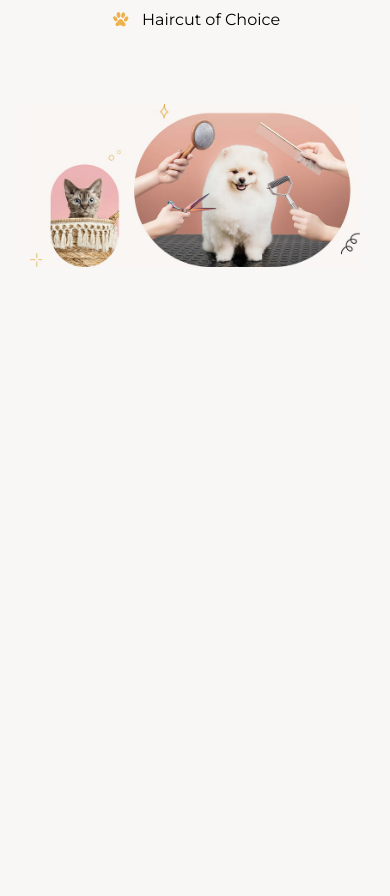
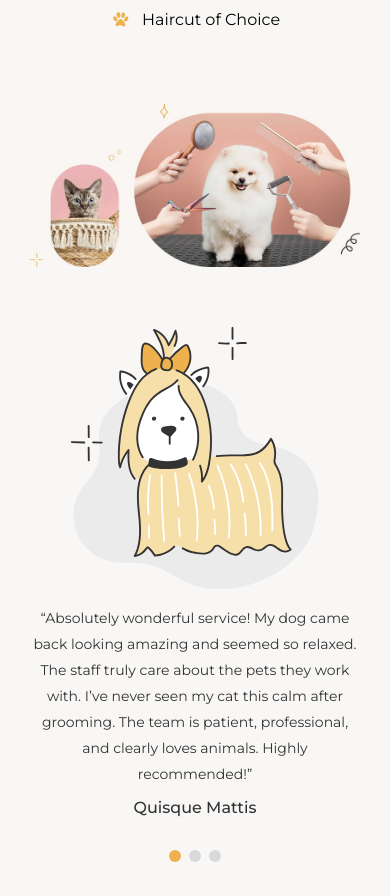
Before and after one commit to Sergei2010/pet-spa, a website built with Vite: page src/index.html in a window 390 px wide. Shown: the part 2643-3539 px from the top of the page. Before the commit the page ends 2940 px from the top, so only its background shows below. Built offline with nearby package versions, Linux system fonts and the light colour scheme; files whose address does not match are found by name.

Commit message:
feature: add slide section

```diff
--- /dev/null
+++ b/src/css/blocks/slide-item.css
@@ -0,0 +1,117 @@
+.slide-item {
+  display: flex !important;
+  flex-direction: column;
+  align-items: center;
+}
+
+.slide-item__img-wrapper {
+  margin-bottom: 46px;
+
+  @media (max-width: 1199px) {
+    margin-bottom: 26px;
+  }
+
+  @media (max-width: 767px) {
+    margin-bottom: 16px;
+  }
+}
+
+.slide-item__text {
+  max-width: 1140px;
+  margin-bottom: 31px;
+
+  font-size: 20px;
+  line-height: 200%;
+  text-align: center;
+  color: var(--333333);
+
+  @media (max-width: 1199px) {
+    margin-bottom: 20px;
+  }
+
+  @media (max-width: 767px) {
+    margin-bottom: 8px;
+
+    font-size: 14px;
+    line-height: 186%;
+  }
+}
+
+.slide-item__name {
+  font-weight: 500;
+  font-size: 32px;
+  line-height: 125%;
+  text-transform: capitalize;
+  text-align: center;
+  color: var(--333333);
+
+  @media (max-width: 1199px) {
+    font-size: 26px;
+    line-height: 154%;
+  }
+
+  @media (max-width: 767px) {
+
+    font-size: 16px;
+    line-height: 163%;
+  }
+}
+
+/* SWIPER */
+.swiper-button-prev,
+.swiper-button-next {
+
+  @media (max-width: 1199px) {
+    --swiper-navigation-top-offset: 107px;
+  }
+}
+
+.swiper-button-next.swiper-button-disabled,
+.swiper-button-prev.swiper-button-disabled {
+  opacity: 1 !important;
+  color: var(--333333) !important;
+
+  @media (max-width: 767px) {
+    display: none !important;
+  }
+}
+
+.swiper-button-prev,
+.swiper-rtl .swiper-button-next,
+.swiper-button-next,
+.swiper-rtl .swiper-button-prev {
+  color: var(--efbd68) !important;
+
+  @media (max-width: 767px) {
+    display: none !important;
+  }
+}
+
+.swiper-pagination-bullet {
+  --swiper-pagination-bullet-size: 12px;
+
+  --swiper-pagination-bullet-opacity: 1;
+  --swiper-pagination-color: #edb24e;
+
+  --swiper-pagination-bullet-inactive-opacity: 1;
+  --swiper-pagination-inactive-color: var(--333333);
+
+  width: 12px;
+  height: 12px;
+  background-color: #d9d9d9;
+  opacity: 1;
+}
+
+.swiper-pagination-bullet-active {
+  background-color: var(--efbd68);
+}
+
+.swiper-pagination{
+  display: none !important;
+
+  @media (max-width: 767px) {
+    display: block !important;
+    position: static !important;
+    margin-top: 26px;
+  }
+}
--- a/src/css/main.css
+++ b/src/css/main.css
@@ -14,6 +14,7 @@
 @import './blocks/round-figure-deco.css';
 @import './blocks/service-block.css';
 @import './blocks/paw-list.css';
+@import './blocks/slide-item.css';
 
 /* Sections */
 @import './sections/nav.css';
--- a/src/index.html
+++ b/src/index.html
@@ -6,6 +6,7 @@
 	<meta name="viewport" content="width=device-width, initial-scale=1.0">
 	<title>Pet SPA</title>
 	<link rel="stylesheet" href="./css/main.css">
+  <link rel="stylesheet" href="./js/swiper/swiper-bundle.min.css">
 
 	<link rel="icon" type="image/x-icon" href="./img/favicon/favicon.png">
 	<link rel="apple-touch-icon" sizes="180x180" href="./img/favicon/apple-touch-icon.png">
@@ -282,9 +283,65 @@
     </div>
   </section>
 
+  <!-- // Section Slide -->
+  <section class="section section-slide">
+    <div class="container">
+      <!-- Slider main container -->
+      <div class="swiper">
+
+        <!-- Additional required wrapper -->
+        <div class="swiper-wrapper">
+          <!-- Slides -->
+          <div class="swiper-slide slide-item">
+            <div class="slide-item__img-wrapper">
+              <img src="./img/slider/slider-img.svg" alt="Quisque mattis">
+            </div>
+            <div class="slide-item__text">
+              <p>“Absolutely wonderful service! My dog came back looking amazing and seemed so relaxed. The staff truly care
+                about the pets they work with. I’ve never seen my cat this calm after grooming. The team is patient, professional,
+                and clearly loves animals. Highly recommended!”</p>
+            </div>
+            <div class="slide-item__name">Quisque mattis</div>
+          </div>
+          <div class="swiper-slide slide-item">
+            <div class="slide-item__img-wrapper">
+              <img src="./img/slider/slider-img.svg" alt="Quisque mattis">
+            </div>
+            <div class="slide-item__text">
+              <p>“Absolutely wonderful service! My dog came back looking amazing and seemed so relaxed. The staff truly care
+                about the pets they work with. I’ve never seen my cat this calm after grooming. The team is patient, professional,
+                and clearly loves animals. Highly recommended!”</p>
+            </div>
+            <div class="slide-item__name">Quisque mattis</div>
+          </div>
+          <div class="swiper-slide slide-item">
+            <div class="slide-item__img-wrapper">
+              <img src="./img/slider/slider-img.svg" alt="Quisque mattis">
+            </div>
+            <div class="slide-item__text">
+              <p>“Absolutely wonderful service! My dog came back looking amazing and seemed so relaxed. The staff truly care
+                about the pets they work with. I’ve never seen my cat this calm after grooming. The team is patient, professional,
+                and clearly loves animals. Highly recommended!”</p>
+            </div>
+            <div class="slide-item__name">Quisque mattis</div>
+          </div>
+        </div>
+
+        <!-- If we need pagination -->
+        <div class="swiper-pagination"></div>
+
+        <!-- If we need navigation buttons -->
+        <div class="swiper-button-prev"></div>
+        <div class="swiper-button-next"></div>
+
+      </div>
+    </div>
+  </section>
 
 </main>
 
+<script src="./js/swiper/swiper-bundle.min.js"></script>
+<script src="./js/main.js"></script>
 </body>
 
 </html>
```
